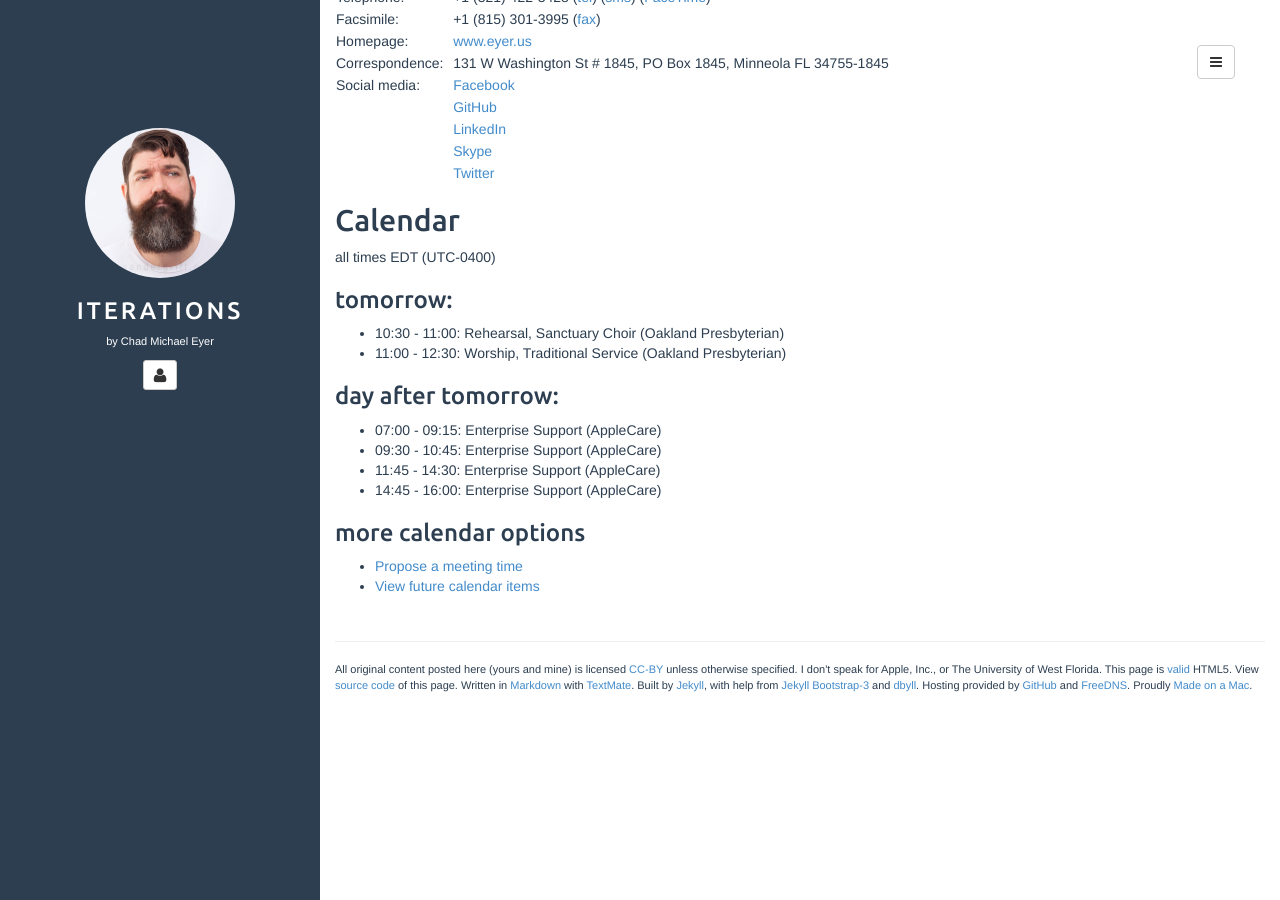
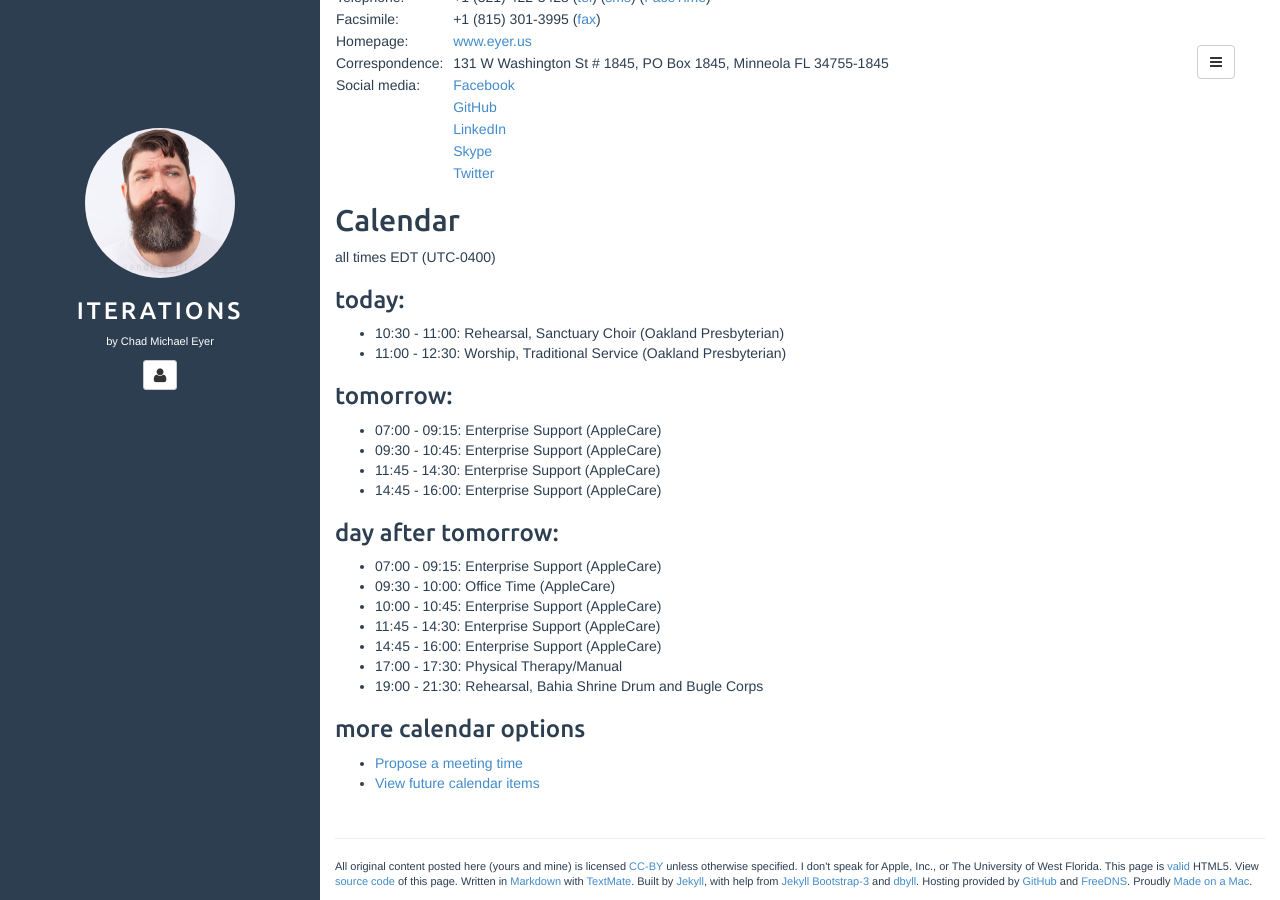
Before and after one commit to chadmichaeleyer/chadmichaeleyer.github.io, a Jekyll site: the page built from about.md, in a window 1280 px wide and 900 px high, scrolled down 1230 px. Built offline with Jekyll 4.4.1, drawn with Linux system fonts in a browser that asks for light colours.

Commit message:
calendar update

```diff
--- a/calendar-year.markdown
+++ b/calendar-year.markdown
@@ -2270,3 +2270,7 @@ all times EDT (UTC-0400)
 * 07:00 - 21:30: AppleCare Advisor
 * 10:30 - 11:00: Rehearsal, Sanctuary Choir (Oakland Presbyterian)
 * 11:00 - 12:30: Worship, Traditional Service (Oakland Presbyterian)
+
+### 2018-03-19 (Mon):
+
+* 07:00 - 21:30: AppleCare Advisor
--- a/calendar.markdown
+++ b/calendar.markdown
@@ -1,13 +1,23 @@
 all times EDT (UTC-0400)
 
-### tomorrow:
+### today:
 
 * 10:30 - 11:00: Rehearsal, Sanctuary Choir (Oakland Presbyterian)
 * 11:00 - 12:30: Worship, Traditional Service (Oakland Presbyterian)
 
-### day after tomorrow:
+### tomorrow:
 
 * 07:00 - 09:15: Enterprise Support (AppleCare)
 * 09:30 - 10:45: Enterprise Support (AppleCare)
 * 11:45 - 14:30: Enterprise Support (AppleCare)
 * 14:45 - 16:00: Enterprise Support (AppleCare)
+
+### day after tomorrow:
+
+* 07:00 - 09:15: Enterprise Support (AppleCare)
+* 09:30 - 10:00: Office Time (AppleCare)
+* 10:00 - 10:45: Enterprise Support (AppleCare)
+* 11:45 - 14:30: Enterprise Support (AppleCare)
+* 14:45 - 16:00: Enterprise Support (AppleCare)
+* 17:00 - 17:30: Physical Therapy/Manual
+* 19:00 - 21:30: Rehearsal, Bahia Shrine Drum and Bugle Corps
```
